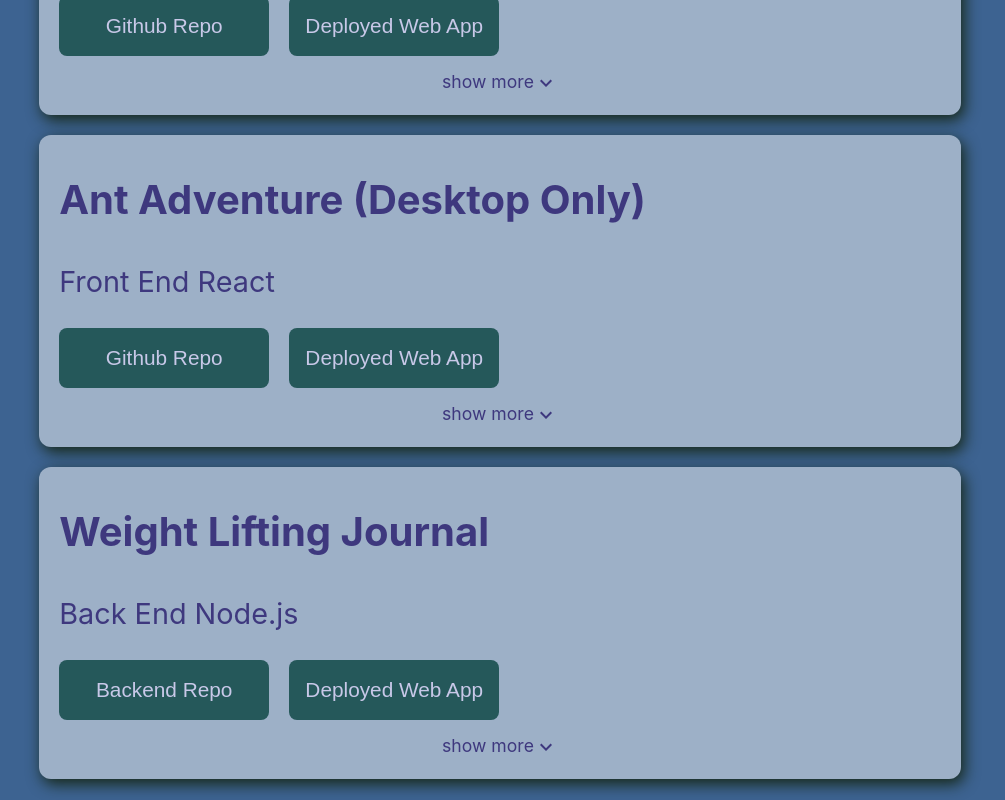
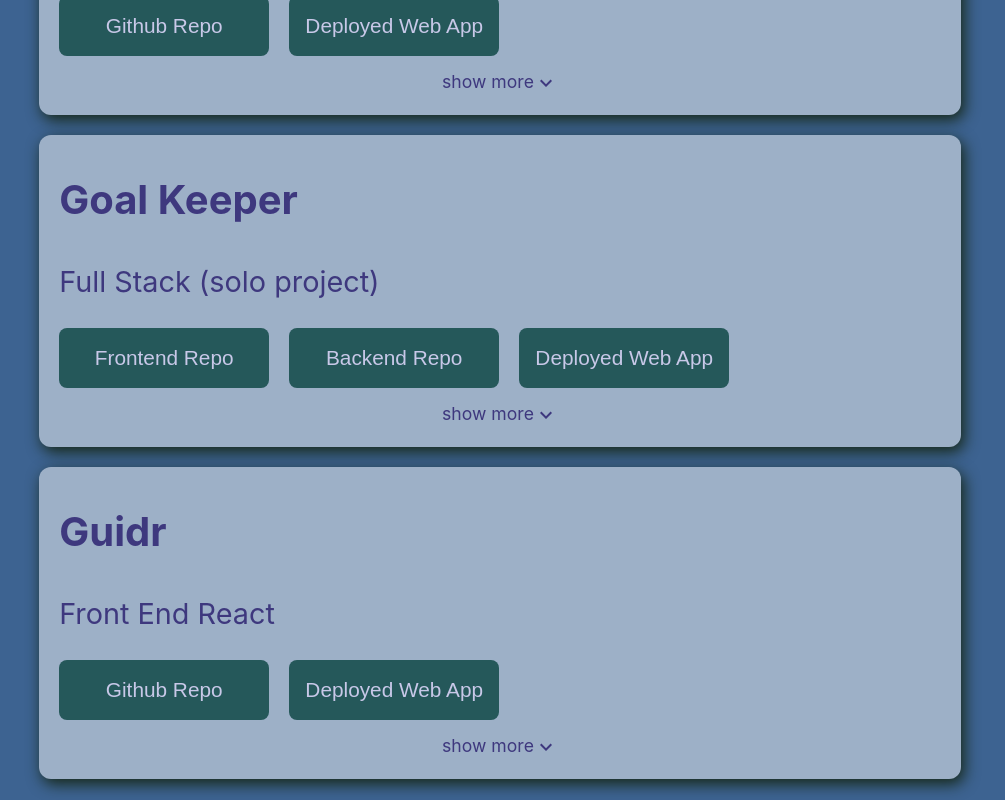
Before and after one commit to WilliamBerlin76/PersonalPortfolio, a React (Create React App) app: page / in a window 1280 px wide. Shown: the part 2140-2940 px from the top of the page, without its empty margins (140-1145 px from the left). Built offline with nearby package versions, Linux system fonts and the light colour scheme; no server answers.

Commit message:
updated projects

```diff
--- a/src/dataArrays.js
+++ b/src/dataArrays.js
@@ -17,14 +17,7 @@ export const projectData = [
     //     description: 'Treasure hunter is a client for the Lambda Treasure Hunt challenge. As a Treasure hunter, you traverse an unknown map, building it as you go. You may encounter items, shrines, or even other players on your journy. The goal is to mine a Lambda Coin from a block chain, but to find the coin, you must follow the clues. For this challenge, I created the client with React.js, and stored my graph of the map on a PostgreSQL database with a Node.js backend. This project includes implementations of breadth-first-search, depth-first-traversal, and blockchain proof-of-work algorithms.',
 
     // },
-    {
-        name:'Guidr',
-        role:'Front End React',
-        githubLink: 'https://github.com/Build-Week-FT-Guidr',
-        deployedLink:'https://guidr.now.sh/',
-        description: 'Guidr is an app that lets outdoor guides record their journeys to build their outdoor resume. Using this web app, guides can add, edit, and delete trips to and from their trip record. The frontend was built using React.js, and the backend was built with Node.js.',
 
-    },
     {
         name:'Ant Adventure (Desktop Only)',
         role:'Front End React',
@@ -34,13 +27,30 @@ export const projectData = [
 
     },
     {
-        name:'Weight Lifting Journal',
-        role: 'Back End Node.js',
-        backend:'https://github.com/Build-Week-Weight-Lifiting-Journal/Back-end',
-        deployedLink: 'https://weight-lifiting-journal.netlify.com/',
-        description: 'Weight Lifting Journal is an app designed to help weight lifters keep track of their exercises. Users can create, edit, and delete their exercises, and add exercises to a workout. The frontend was created with React.js, and the backend uses Node.js with a PostgreSQL database.',
+        name:'Goal Keeper',
+        role:'Full Stack (solo project)',
+        frontend:'https://github.com/WilliamBerlin76/goal-keeper',
+        backend: 'https://github.com/WilliamBerlin76/node-goals',
+        deployedLink:'https://goal-keeper.netlify.app',
+        description: 'Goal setting web application designed to help users set and achieve their goals. Users can organize their goals into different categories, and list the steps they will take to achieve their goal. The frontend was built with React.js, and the backend was built with Node.js',
 
     },
+    {
+        name:'Guidr',
+        role:'Front End React',
+        githubLink: 'https://github.com/Build-Week-FT-Guidr',
+        deployedLink:'https://guidr.now.sh/',
+        description: 'Guidr is an app that lets outdoor guides record their journeys to build their outdoor resume. Using this web app, guides can add, edit, and delete trips to and from their trip record. The frontend was built using React.js, and the backend was built with Node.js.',
+
+    },
+    // {
+    //     name:'Weight Lifting Journal',
+    //     role: 'Back End Node.js',
+    //     backend:'https://github.com/Build-Week-Weight-Lifiting-Journal/Back-end',
+    //     deployedLink: 'https://weight-lifiting-journal.netlify.com/',
+    //     description: 'Weight Lifting Journal is an app designed to help weight lifters keep track of their exercises. Users can create, edit, and delete their exercises, and add exercises to a workout. The frontend was created with React.js, and the backend uses Node.js with a PostgreSQL database.',
+
+    // },
 
     // {
     //     name:'Essentialism',
```
